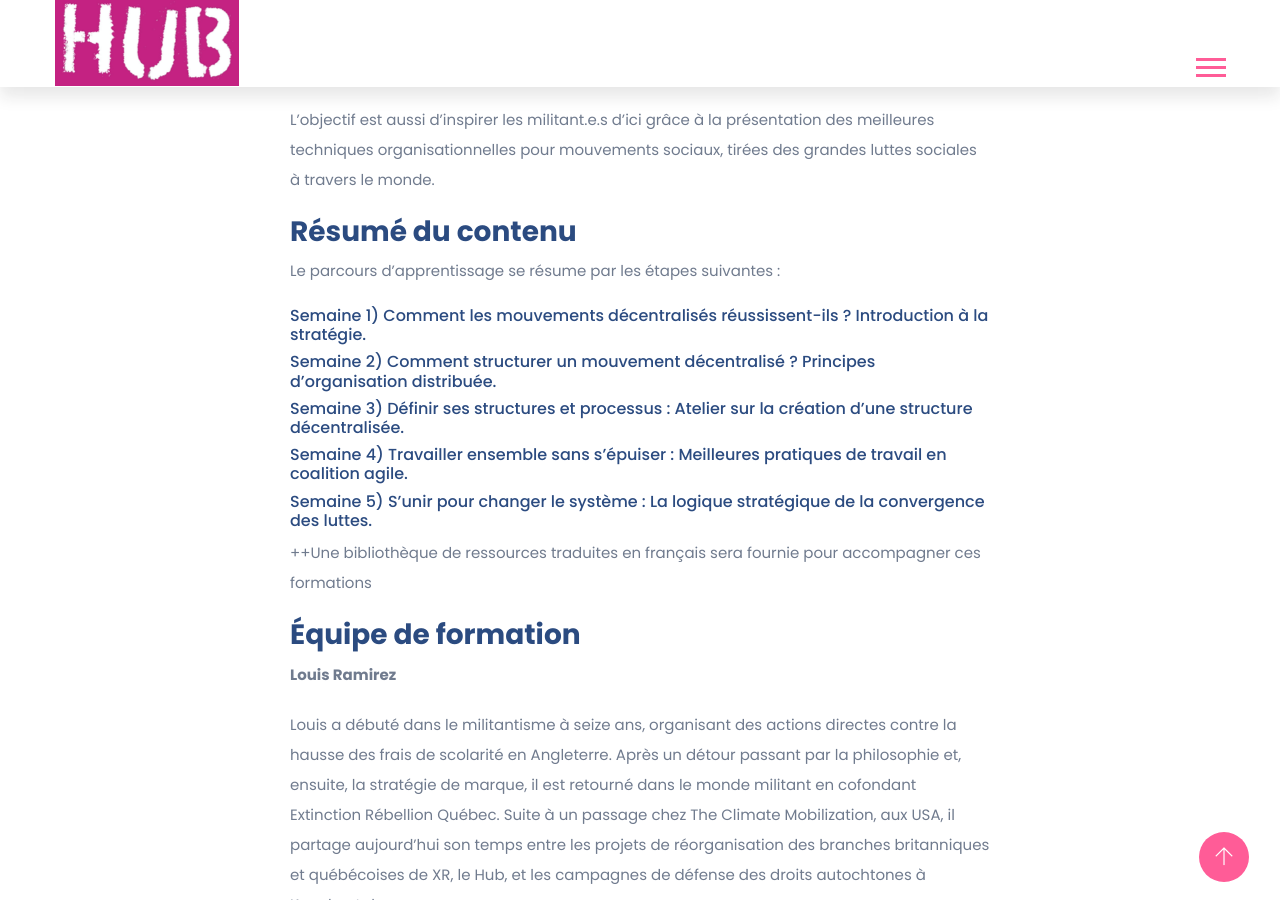
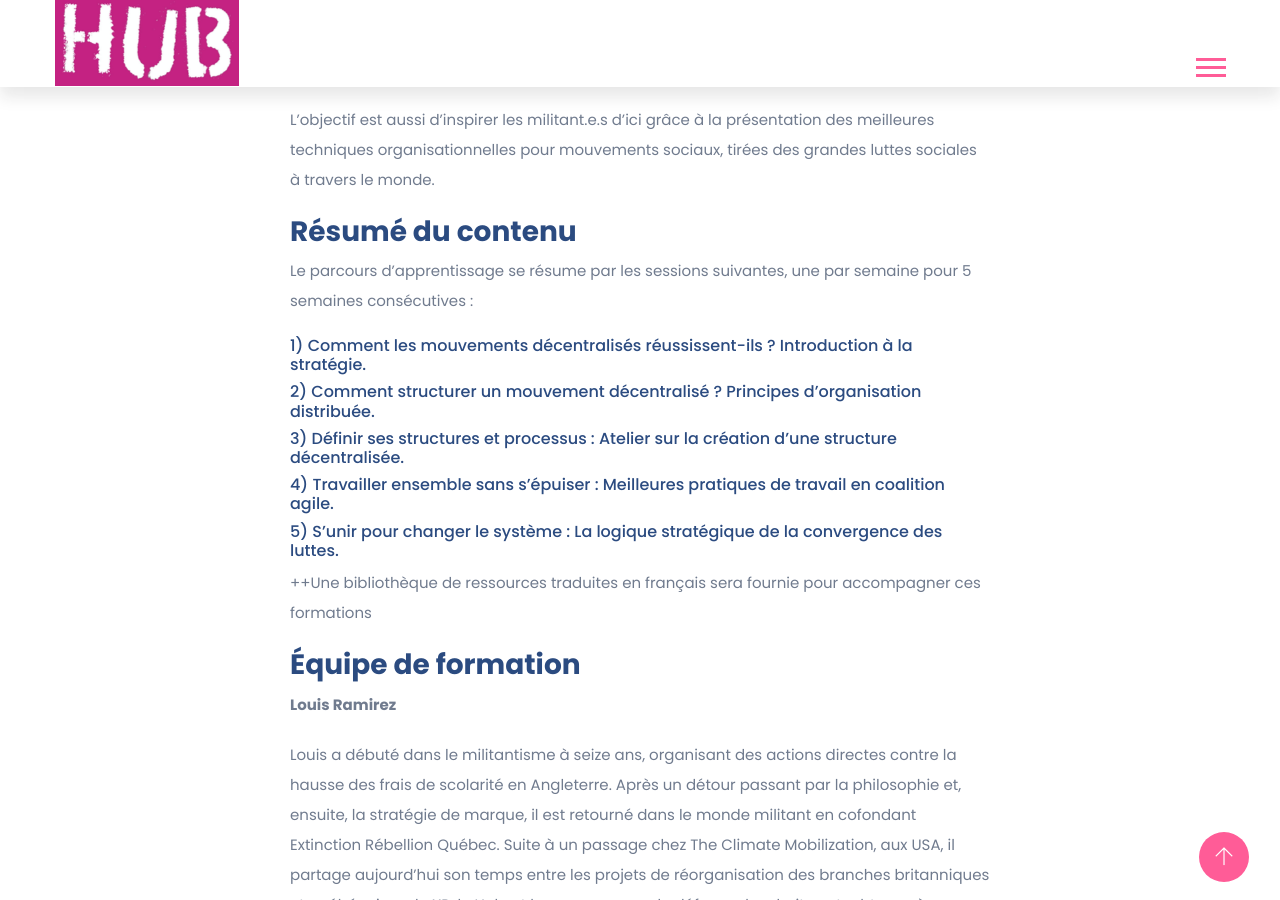
Before and after one commit to LeHubca/lehub-website, a Jekyll site: the page built from docs/_posts/2021-02-12-formations.md, in a window 1280 px wide and 900 px high, scrolled down 1169 px. Built offline with Jekyll 4.4.1, drawn with Linux system fonts in a browser that asks for light colours; some of the changed text lies outside the part shown.

Commit message:
Update Secondary Pages “2021-02-12-formations”

```diff
--- a/docs/_posts/2021-02-12-formations.md
+++ b/docs/_posts/2021-02-12-formations.md
@@ -22,17 +22,17 @@ L’objectif est aussi d’inspirer les militant.e.s d'ici grâce à la présent
 
 ### **Résumé du contenu**
 
-Le parcours d’apprentissage se résume par les étapes suivantes :
+Le parcours d’apprentissage se résume par les sessions suivantes, une par semaine pour 5 semaines consécutives :
 
-###### Semaine 1) Comment les mouvements décentralisés réussissent-ils ? Introduction à la stratégie.
+###### 1) Comment les mouvements décentralisés réussissent-ils ? Introduction à la stratégie.
 
-###### Semaine 2) Comment structurer un mouvement décentralisé ? Principes d’organisation distribuée.
+###### 2) Comment structurer un mouvement décentralisé ? Principes d’organisation distribuée.
 
-###### Semaine 3) Définir ses structures et processus : Atelier sur la création d'une structure décentralisée.
+###### 3) Définir ses structures et processus : Atelier sur la création d'une structure décentralisée.
 
-###### Semaine 4) Travailler ensemble sans s'épuiser : Meilleures pratiques de travail en coalition agile.
+###### 4) Travailler ensemble sans s'épuiser : Meilleures pratiques de travail en coalition agile.
 
-###### Semaine 5) S'unir pour changer le système : La logique stratégique de la convergence des luttes.
+###### 5) S'unir pour changer le système : La logique stratégique de la convergence des luttes.
 
 ++Une bibliothèque de ressources traduites en français sera fournie pour accompagner ces formations
 
```
Also changed, not shown: other parts of docs/_posts/2021-02-12-formations.md (+1 -1 lines).
